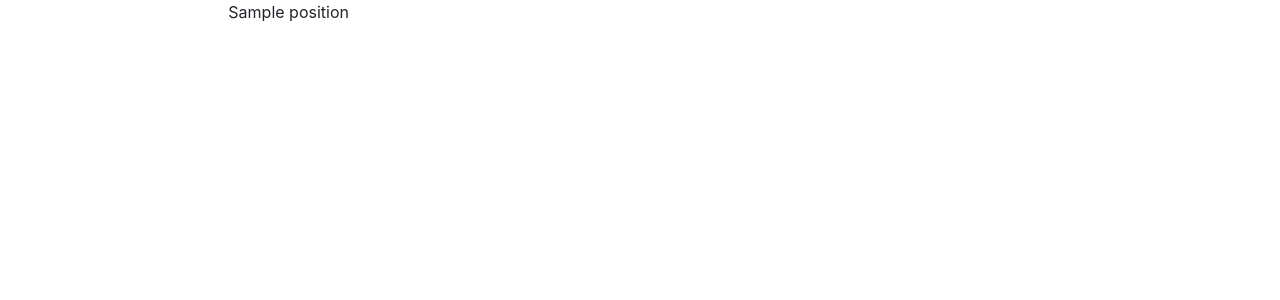
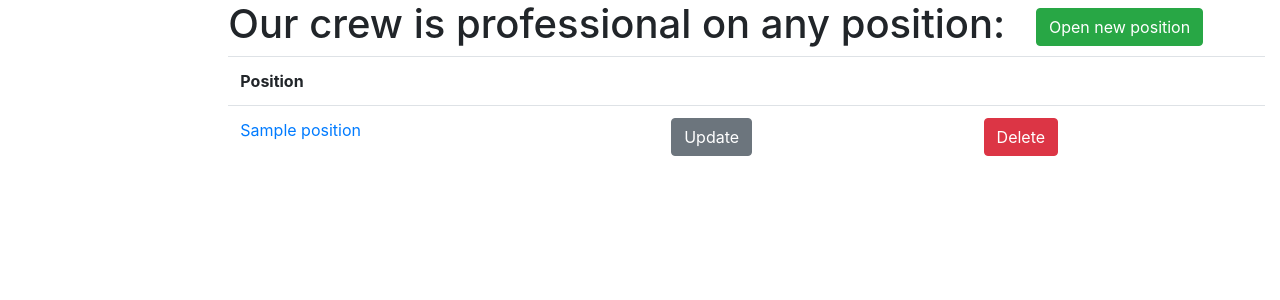
Before and after one commit to viktory-koroliova/flight_manager_mate, a Django app: page /positions/ in a window 1280 px wide. Before the commit the part shown is almost empty. Shown: the top 300 px of the page. Run offline with Django 4.2, Linux system fonts and the light colour scheme; a user stored in the database is signed in; tables that the repository leaves empty hold one stand-in row (values such as "Sample post").

Commit message:
Impoved template position_list

```diff
--- a/templates/flight/position_list.html
+++ b/templates/flight/position_list.html
@@ -1,9 +1,33 @@
 {% extends "base.html" %}
 {% block content %}
+  {% if position_list %}
+    <h1>
+      Our crew is professional on any position:
+      <a href="{% url 'flight:position-create' %}" class="btn btn-success link-to-page" style="margin-left: 20px">
+        Open new position
+      </a>
+    </h1>
+    <table class="table">
+      <tr>
+        <th>Position</th>
+        <th>{# Update #}</th>
+        <th>{# Delete #}</th>
+      </tr>
 
-{% for position in position_list %}
-  <p>{{ position.title }}</p>
-
-{% endfor %}
+      {% for position in position_list %}
+        <tr>
+          <td>
+            <a href="{% url 'flight:position-detail' pk=position.id%}">{{ position.title }}</a>
+          </td>
+          <td>
+            <a href="{% url 'flight:position-update' pk=position.id %}" class="btn btn-secondary link-to-page">Update</a>
+          </td>
+          <td>
+            <a href="{% url 'flight:position-delete' pk=position.id %}" class="btn btn-danger link-to-page">Delete</a>
+          </td>
+        </tr>
+      {% endfor %}
+    </table>
+  {% endif %}
 
 {% endblock %}
```
